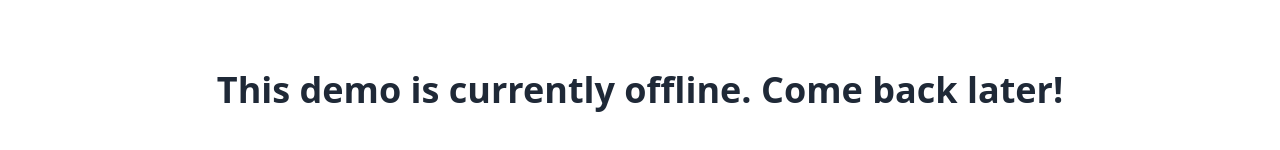
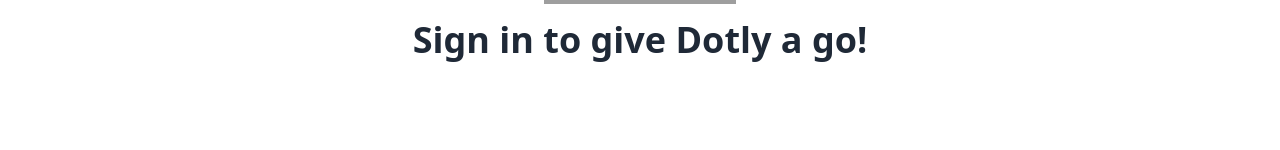
Before and after one commit to LombaxTech/DotlyTest, a Next.js app: page / in a window 1280 px wide. Shown: the part 310-460 px from the top of the page. Built offline with nearby package versions, Linux system fonts and the light colour scheme; no server answers; grey boxes are pictures that could not be loaded.

Commit message:
put back online

```diff
--- a/components/Layout.tsx
+++ b/components/Layout.tsx
@@ -6,13 +6,13 @@
   const { user, userLoading } = useContext(AuthContext);
 
   // temporarily pause site
-  return (
-    <div className="flex flex-col items-center justify-center min-h-screen max-h-screen">
-      <h1 className="text-4xl font-bold">
-        This demo is currently offline. Come back later!
-      </h1>
-    </div>
-  );
+  // return (
+  //   <div className="flex flex-col items-center justify-center min-h-screen max-h-screen">
+  //     <h1 className="text-4xl font-bold">
+  //       This demo is currently offline. Come back later!
+  //     </h1>
+  //   </div>
+  // );
 
   return (
     <div className="flex flex-col min-h-screen max-h-screen">
```
